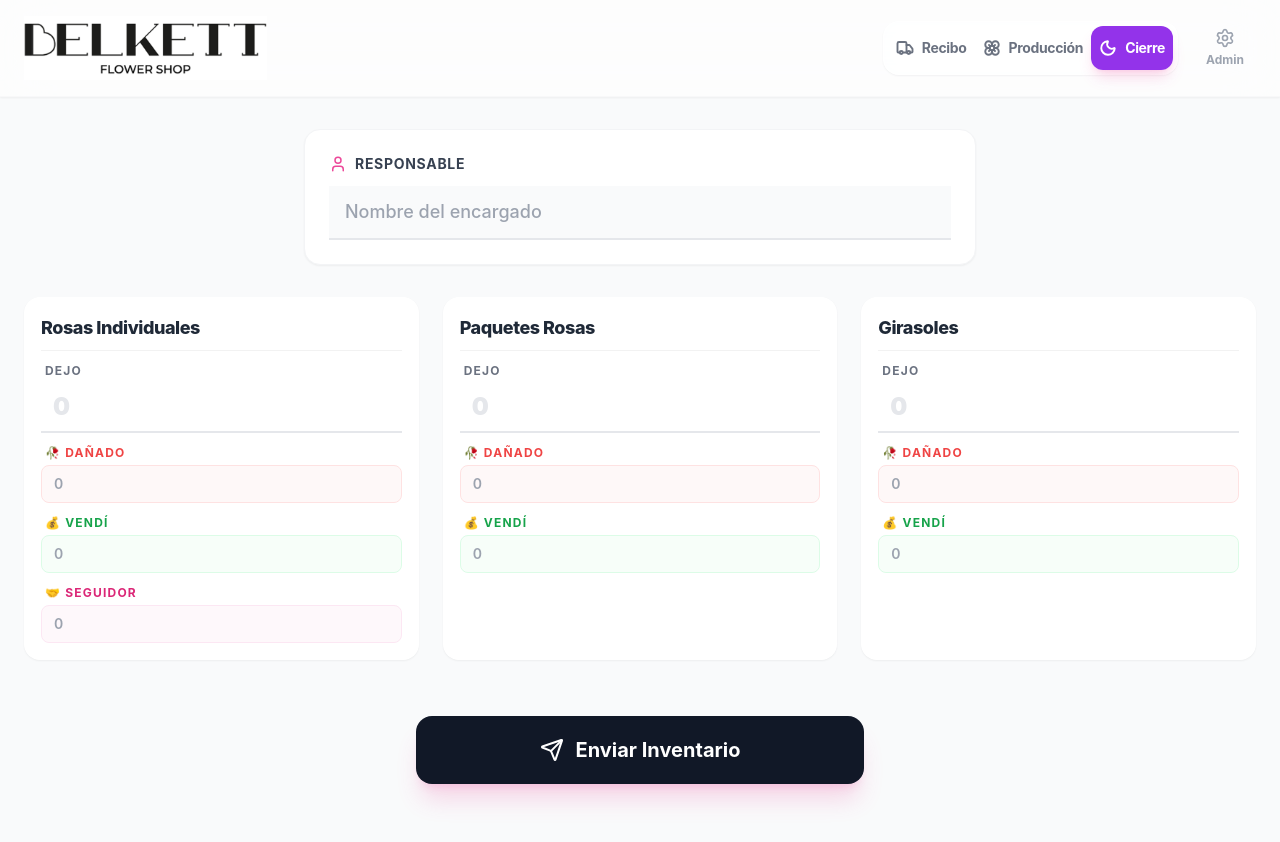
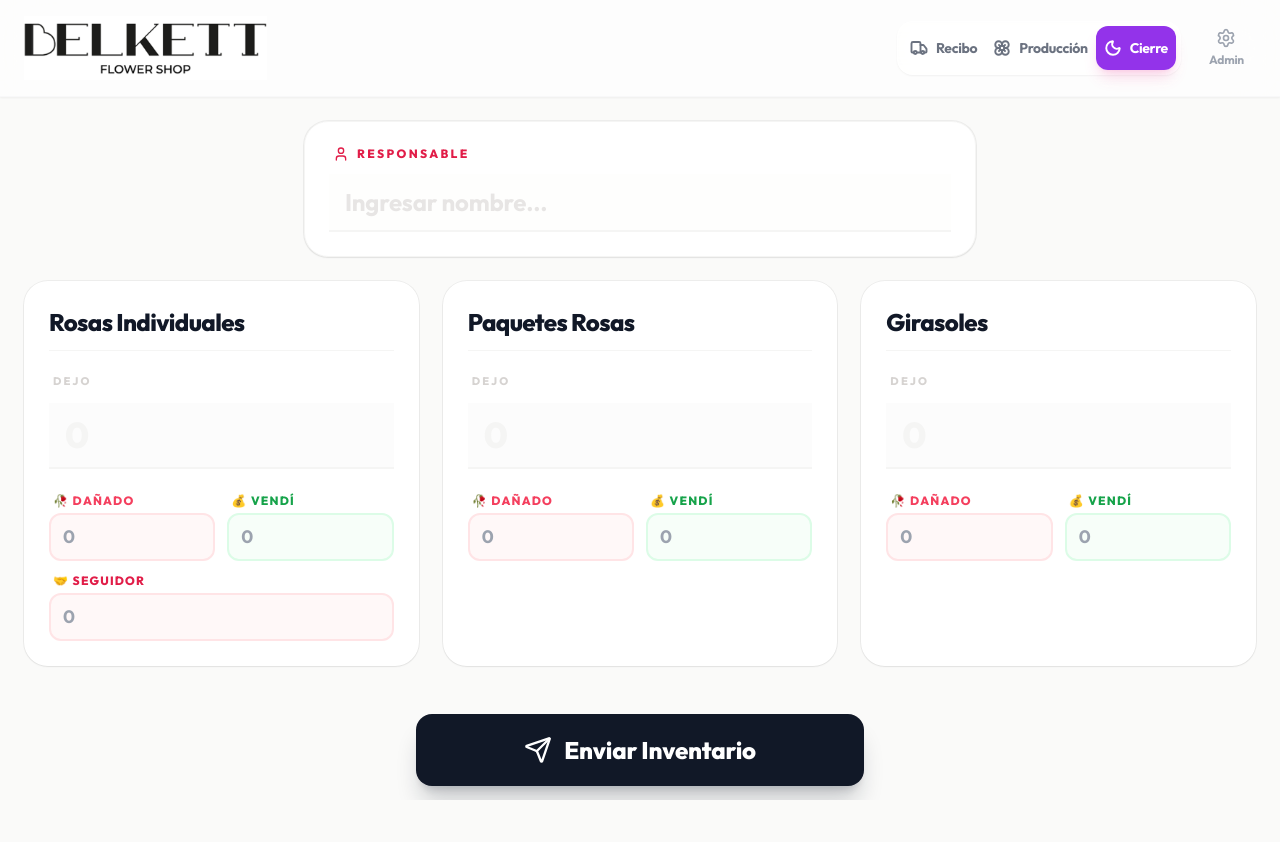
Before and after one commit to jisilva10/Belkett-Web, a React (Vite) app: page / in a window 1280 px wide. Both pictures are taken after a click on the button "Cierre". Shown: the top 842 px of the page. After the commit the page ends 800 px from the top, so only its background shows below. Built offline with nearby package versions, Linux system fonts and the light colour scheme.

Commit message:
style: enhance UI aesthetics, optimize Admin section, and lock scroll for dashboard feel

```diff
--- a/src/App.jsx
+++ b/src/App.jsx
@@ -129,7 +129,7 @@ export default function App() {
   };
 
   return (
-    <div className="min-h-screen pb-20 bg-gray-50 selection:bg-pink-200 font-sans">
+    <div className="h-screen flex flex-col bg-background selection:bg-rose-200 font-sans text-gray-900 overflow-hidden">
 
       {/* Header */}
       <header className="sticky top-0 z-40 bg-white/60 backdrop-blur-xl border-b border-gray-100/50 shadow-sm">
@@ -164,15 +164,13 @@ export default function App() {
         </div>
       </header>
 
-      <main className="max-w-7xl mx-auto px-6 pt-8 space-y-8">
-
-        <form onSubmit={handleSubmit} className="space-y-8">
-
-          {/* Responsable & Observaciones Row */}
+      <main className="flex-1 overflow-y-auto px-6 pt-6 pb-20 space-y-6">
+        <form onSubmit={handleSubmit} className="space-y-6">
+          {/* Responsable Row - BALANCED PREMIUM */}
           <div className="w-full">
-            <div className="bg-white rounded-2xl p-6 shadow-sm border border-gray-100 max-w-2xl mx-auto">
-              <label className="flex items-center gap-2 text-sm font-bold text-gray-700 uppercase tracking-wider mb-3">
-                <User size={18} className="text-pink-500" />
+            <div className="bg-white rounded-3xl p-6 shadow-sm border border-stone-100 max-w-2xl mx-auto ring-1 ring-black/5">
+              <label className="flex items-center gap-2 text-xs font-black text-rose-600 uppercase tracking-[0.2em] mb-3 ml-1">
+                <User size={16} />
                 Responsable
               </label>
               <input
@@ -180,8 +178,8 @@ export default function App() {
                 name="responsable"
                 value={formData.responsable}
                 onChange={handleTextChange}
-                placeholder="Nombre del encargado"
-                className="w-full bg-gray-50 border-0 border-b-2 border-gray-200 focus:border-pink-500 focus:ring-0 px-4 py-3 text-lg outline-none transition-all placeholder:text-gray-400 font-medium"
+                placeholder="Ingresar nombre..."
+                className="w-full bg-stone-50/30 border-0 border-b-2 border-stone-100 focus:border-rose-500 focus:ring-0 px-4 py-3 text-2xl outline-none transition-all placeholder:text-stone-200 font-bold"
               />
             </div>
           </div>
@@ -219,20 +217,22 @@ export default function App() {
           </div>
 
           {/* Submit Button */}
+          {/* Submit Button */}
+          {/* Submit Button */}
           <div className="pt-6 pb-12 flex justify-center">
             <button
               type="submit"
               disabled={isSubmitting}
               className={cn(
-                "w-full max-w-md flex items-center justify-center gap-3 py-5 rounded-2xl text-white font-bold text-xl shadow-xl shadow-pink-500/20 transition-all transform hover:scale-[1.02] active:scale-[0.98]",
-                isSubmitting ? "bg-gray-400 cursor-not-allowed" : "bg-gray-900 hover:bg-black"
+                "w-full max-w-md flex items-center justify-center gap-3 py-5 rounded-2xl text-white font-black text-2xl shadow-xl transition-all transform hover:scale-[1.02] active:scale-[0.98]",
+                isSubmitting ? "bg-stone-300 cursor-not-allowed" : "bg-gray-900 hover:bg-black shadow-gray-900/20"
               )}
             >
               {isSubmitting ? (
-                <>Enviando registro...</>
+                <>Enviando...</>
               ) : (
                 <>
-                  <Send size={24} />
+                  <Send size={28} />
                   Enviar Inventario
                 </>
               )}
--- a/src/components/FlowerInputGroup.jsx
+++ b/src/components/FlowerInputGroup.jsx
@@ -30,13 +30,13 @@ export function FlowerInputGroup({
     const handleDanadoChange = (e) => onChange(categoryId, 'danado', e.target.value);
 
     return (
-        <div className={cn("rounded-2xl p-4 shadow-sm border border-white/60 backdrop-blur-md transition-all duration-300 hover:shadow-lg hover:-translate-y-1 h-full flex flex-col", color)}>
-            <h3 className="text-lg font-extrabold text-gray-800 mb-3 tracking-tight border-b border-black/5 pb-2">{title}</h3>
+        <div className={cn("rounded-3xl p-6 shadow-sm border border-white/60 backdrop-blur-md transition-all duration-500 hover:shadow-2xl hover:-translate-y-2 h-full flex flex-col ring-1 ring-black/5", color)}>
+            <h3 className="text-2xl font-black text-gray-900 mb-4 tracking-tight border-b border-stone-100 pb-3">{title}</h3>
 
-            <div className="space-y-3 flex-1">
+            <div className="space-y-4 flex-1">
                 {/* Principal Input */}
-                <div>
-                    <label className="block text-xs font-bold text-gray-500 uppercase tracking-widest mb-1 ml-1">
+                <div className="space-y-2">
+                    <label className="block text-[11px] font-black text-stone-300 uppercase tracking-[0.2em] ml-1">
                         {prefix}
                     </label>
                     <input
@@ -44,13 +44,12 @@ export function FlowerInputGroup({
                         min="0"
                         value={data.principal || ''}
                         onChange={handlePrincipalChange}
-                        className="w-full bg-white/70 border-0 border-b-2 border-gray-200 focus:border-pink-500 focus:ring-0 rounded-t-lg px-3 py-2 text-2xl font-black text-gray-800 outline-none transition-all placeholder:text-gray-200"
+                        className="w-full bg-stone-50/50 border-0 border-b-2 border-stone-100 focus:border-rose-500 focus:ring-0 px-4 py-3 text-4xl font-black text-gray-900 outline-none transition-all placeholder:text-stone-100"
                         placeholder="0"
                     />
                 </div>
 
                 <AnimatePresence>
-                    {/* Danado Input - Moved to Closing as requested */}
                     {mode === 'cierre' && (
                         <Motion.div
                             initial={{ height: 0, opacity: 0 }}
@@ -58,7 +57,10 @@ export function FlowerInputGroup({
                             exit={{ height: 0, opacity: 0 }}
                             className="overflow-hidden"
                         >
-                            <label className="block text-xs font-bold text-red-500 uppercase tracking-widest mb-1 ml-1">
+                            <div className="grid grid-cols-2 gap-3 pt-2">
+                                {/* Danado Input */}
+                                <div className="space-y-1">
+                                    <label className="block text-xs font-black text-rose-500 uppercase tracking-widest ml-1">
                                         🥀 Dañado
                                     </label>
                                     <input
@@ -66,21 +68,14 @@ export function FlowerInputGroup({
                                         min="0"
                                         value={data.danado || ''}
                                         onChange={handleDanadoChange}
-                                className="w-full bg-red-50/50 border border-red-100 focus:border-red-400 focus:ring-1 focus:ring-red-200 rounded-lg px-3 py-2 text-sm font-semibold outline-none transition-all text-red-700"
+                                        className="w-full bg-rose-50/50 border-2 border-rose-100 focus:border-rose-400 focus:ring-0 rounded-xl px-3 py-2 text-lg font-bold outline-none transition-all text-rose-700"
                                         placeholder="0"
                                     />
-                        </Motion.div>
-                    )}
+                                </div>
 
-                    {/* Vendido Input - Visible only in Closing */}
-                    {mode === 'cierre' && (
-                        <Motion.div
-                            initial={{ height: 0, opacity: 0 }}
-                            animate={{ height: 'auto', opacity: 1 }}
-                            exit={{ height: 0, opacity: 0 }}
-                            className="overflow-hidden"
-                        >
-                            <label className="block text-xs font-bold text-green-600 uppercase tracking-widest mb-1 ml-1">
+                                {/* Vendido Input */}
+                                <div className="space-y-1">
+                                    <label className="block text-xs font-black text-green-600 uppercase tracking-widest ml-1">
                                         💰 Vendí
                                     </label>
                                     <input
@@ -88,21 +83,15 @@ export function FlowerInputGroup({
                                         min="0"
                                         value={data.vendido || ''}
                                         onChange={handleVendidoChange}
-                                className="w-full bg-green-50/50 border border-green-100 focus:border-green-400 focus:ring-1 focus:ring-green-200 rounded-lg px-3 py-2 text-sm font-semibold outline-none transition-all text-green-700"
+                                        className="w-full bg-green-50/50 border-2 border-green-100 focus:border-green-400 focus:ring-0 rounded-xl px-3 py-2 text-lg font-bold outline-none transition-all text-green-700"
                                         placeholder="0"
                                     />
-                        </Motion.div>
-                    )}
+                                </div>
 
-                    {/* Seguidor Input - Visible only in Closing */}
-                    {hasSeguidor && mode === 'cierre' && (
-                        <Motion.div
-                            initial={{ height: 0, opacity: 0 }}
-                            animate={{ height: 'auto', opacity: 1 }}
-                            exit={{ height: 0, opacity: 0 }}
-                            className="overflow-hidden"
-                        >
-                            <label className="block text-xs font-bold text-pink-600 uppercase tracking-widest mb-1 ml-1">
+                                {/* Seguidor Input */}
+                                {hasSeguidor && (
+                                    <div className="space-y-1 col-span-2">
+                                        <label className="block text-xs font-black text-rose-600 uppercase tracking-widest ml-1">
                                             {categoryId === 'rosas_individuales' ? '🤝 Seguidor' : '🎁 Regalo'}
                                         </label>
                                         <input
@@ -110,9 +99,12 @@ export function FlowerInputGroup({
                                             min="0"
                                             value={data.seguidor || ''}
                                             onChange={handleSeguidorChange}
-                                className="w-full bg-pink-50/50 border border-pink-100 focus:border-pink-400 focus:ring-1 focus:ring-pink-200 rounded-lg px-3 py-2 text-sm font-semibold outline-none transition-all text-pink-700"
+                                            className="w-full bg-rose-50/50 border-2 border-rose-100 focus:border-rose-400 focus:ring-0 rounded-xl px-3 py-2 text-lg font-bold outline-none transition-all text-rose-700"
                                             placeholder="0"
                                         />
+                                    </div>
+                                )}
+                            </div>
                         </Motion.div>
                     )}
                 </AnimatePresence>
--- a/src/index.css
+++ b/src/index.css
@@ -10,10 +10,15 @@
     --foreground: 222.2 84% 4.9%;
   }
 
+  html {
+    @apply h-full overflow-hidden;
+  }
+
   body {
-    @apply bg-background text-gray-900 font-sans antialiased text-lg;
-    background-color: #fdf2f8;
-    /* pink-50 fallback */
+    @apply h-full overflow-hidden bg-background text-gray-900 font-sans antialiased text-xl;
+    background-color: #fafaf9;
+    /* stone-50 */
+    letter-spacing: -0.01em;
   }
 }
 
--- a/tailwind.config.js
+++ b/tailwind.config.js
@@ -8,20 +8,24 @@ export default {
         extend: {
             colors: {
                 primary: {
-                    DEFAULT: '#db2777', // pink-600
+                    DEFAULT: '#be123c', // rose-700
                     foreground: '#ffffff',
                 },
                 secondary: {
-                    DEFAULT: '#fce7f3', // pink-100
-                    foreground: '#db2777', // pink-600
+                    DEFAULT: '#fdf2f8', // pink-50
+                    foreground: '#be123c', // rose-700
                 },
-                background: '#fdf2f8', // pink-50
+                accent: {
+                    DEFAULT: '#fb7185', // rose-400
+                    foreground: '#ffffff',
+                },
+                background: '#fafaf9', // stone-50 (warm gray)
                 surface: '#ffffff',
-                input: '#e5e7eb', // gray-200
-                ring: '#db2777', // pink-600
+                input: '#e7e5e4', // stone-200
+                ring: '#be123c', // rose-700
             },
             fontFamily: {
-                sans: ['Inter', 'sans-serif'],
+                sans: ['Outfit', 'sans-serif'],
             },
             animation: {
                 'fade-in': 'fadeIn 0.3s ease-out forwards',
```
Also changed, not shown: src/components/AdminModal.jsx (+27 -38 lines), 1 other file (tests, documents, lock files or other folders). Lines whose indentation alone changed are shown as unchanged.
